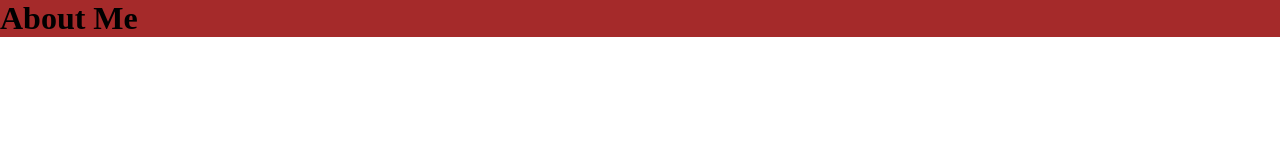
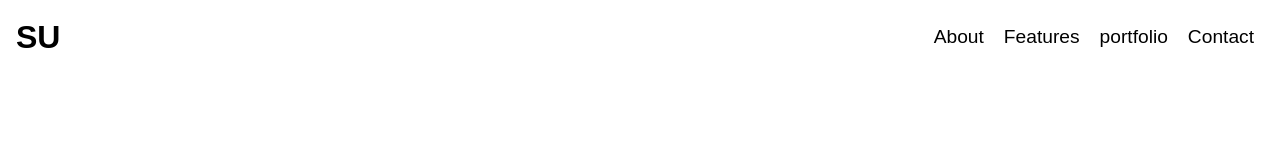
Before and after one commit to ORENOL/practive-html, a plain HTML site: page index.html in a window 1280 px wide. Drawn offline with Linux system fonts and the light colour scheme.

Commit message:
헤더 CSS 파일 추가 및 HTML 헤더 작성
-헤더를 작성하고 헤더 CSS를 만들었습니다.

```diff
--- a/index.html
+++ b/index.html
@@ -8,6 +8,20 @@
     <title>About Me</title>
 </head>
 <body>
-    <h1>About Me</h1>
+    <header>
+        <div class="container">
+        <h1>
+            <button>SU</button>
+        </h1>
+        <nav>
+            <ul>
+                <li><button>About</button></li>
+                <li><button>Features</button></li>
+                <li><button>portfolio</button></li>
+                <li><button>Contact</button></li>
+            </ul>
+        </nav>
+        </div>
+    </header>
 </body>
 </html>
--- a/static/css/styles.css
+++ b/static/css/styles.css
@@ -4,6 +4,57 @@
     box-sizing: border-box; /* 디자인을 시작하기 위한 초기 설정 (중요) */
 }
 
-h1 {
-    background-color: brown;
+a, a:link, a:visited {
+    color: inherit;
+    text-decoration: none;
 }
+
+li {
+    list-style: none;
+}                  /* 기본적으로 존재하는 점이나 밑줄 등을 전부 제거함 */
+
+/* 상단 내용은 초기화 용도*/
+
+.container{
+    width: 1140px;
+    margin: 0 auto;
+}
+
+header {
+    position: absolute;
+    color: black;
+    top: 0px;
+    z-index: 1; /* 영역의 표시 우선도 */
+    width: 100%; /* 비율 좌표로 사용 */
+    padding: 1rem; /* rem #해상도가 다른 디스플레이끼리 좌표가 동일하도록 환산하는 단위 */
+}
+
+header .container{   /* 복합 선택자 #특정 태그안의 클래스 지정 */
+    display: flex;
+    justify-content: space-between;
+    align-items: center;
+    width: 100%;
+}
+
+header nav ul{
+    display: flex;
+}
+
+header nav ul li{
+    padding: 10px;
+}
+
+header button {
+    background:transparent;
+    border: 0;
+    cursor: pointer;
+}
+
+header h1 button{
+    font-size: 2rem;
+    font-weight: bold;
+}
+
+header nav ul li button{
+    font-size:1.2rem;
+}
```
Also changed, not shown: 1 other file.
